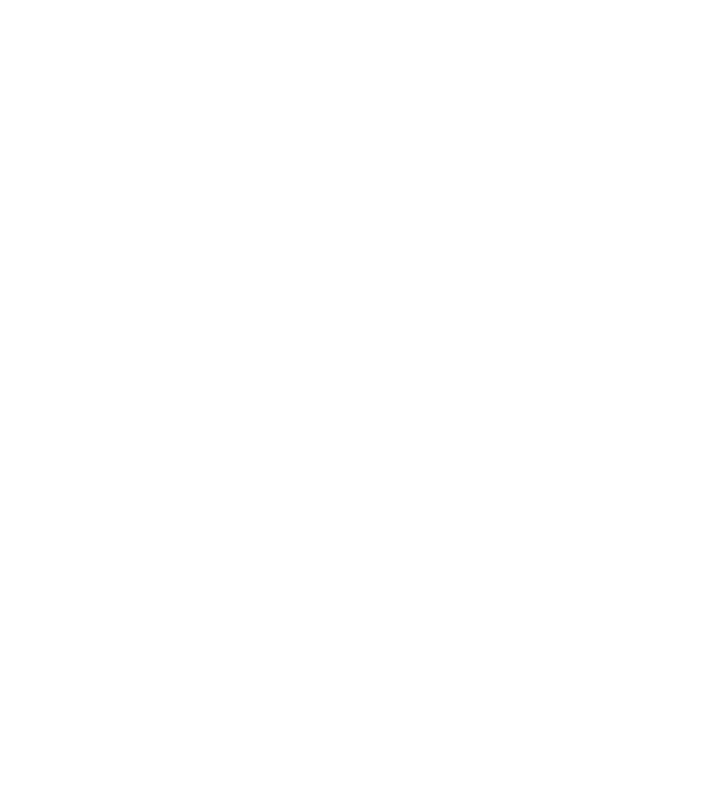
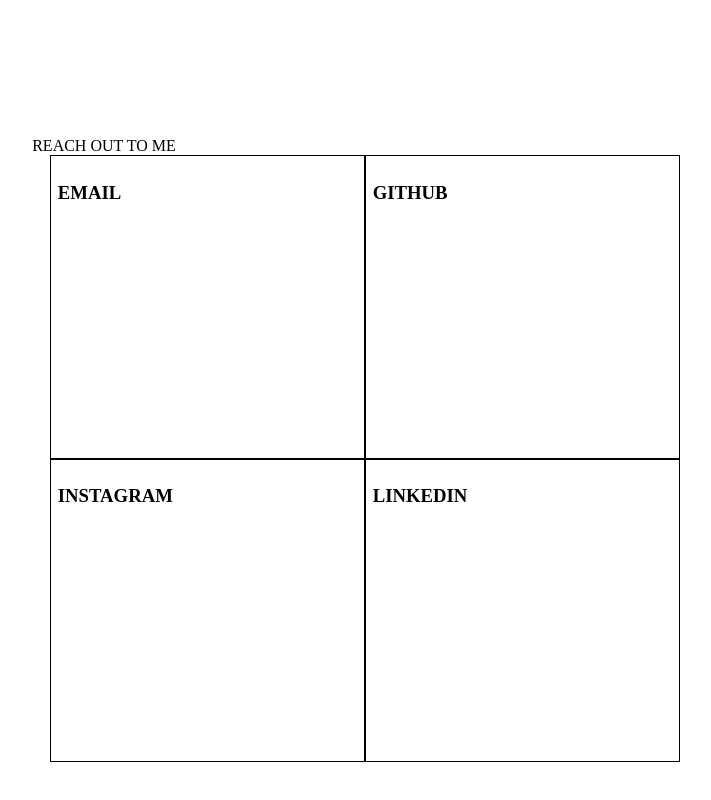
Before and after one commit to k3vnb/portfolio-prodbuild, a React app: page /#/ in a window 1280 px wide. Shown: the part 2914-3714 px from the top of the page, without its empty margins (283-994 px from the left). Built offline with nearby package versions, Linux system fonts and the light colour scheme.

Commit message:
add wireframe section for contact section

```diff
--- a/src/components/Contact.jsx
+++ b/src/components/Contact.jsx
@@ -10,14 +10,32 @@
           }
           .contact-page-inner {
             width: 100%;
-            height: 100%;
+            height: 60%;
+            display: flex;
+            flex-wrap: wrap;
+            justify-content: center;
+            align-items: center;
+          }
+          .contact-box {
+            width: 45%;
+            height: 50%;
+            border: 1px solid black;
+            padding: 1%;
           }
           `}</style>
+        <div>REACH OUT TO ME</div>
       <div className="contact-page-inner">
-        <div className="contact-line">
-          <div className="contact-line-left">
-
-          </div>
+        <div className="contact-box contact-top-left">
+          <h3>EMAIL</h3>
+        </div>
+        <div className="contact-box contact-top-right">
+          <h3>GITHUB</h3>
+        </div>
+        <div className="contact-box contact-bottom-left">
+          <h3>INSTAGRAM</h3>
+        </div>
+        <div className="contact-box contact-bottom-right">
+          <h3>LINKEDIN</h3>
         </div>
       </div>
     </div>
--- a/src/components/GalleryList.jsx
+++ b/src/components/GalleryList.jsx
@@ -34,7 +34,7 @@
   constructor(props){
     super(props);
     this.state = {
-
+      selectedGalleryItem: '1'
     };
 
     this.handleGallerySelection = this.handleGallerySelection.bind(this);
@@ -43,6 +43,7 @@
 
   handleGallerySelection() {
     console.log('gallery item seleced');
+    console.log(this)
   }
   render(){
 
--- a/src/components/Nav.jsx
+++ b/src/components/Nav.jsx
@@ -17,14 +17,10 @@
   }
 
   makeOpaque() {
-    console.log('makeOpaque');
     if (document.documentElement.scrollTop > 400) {
-      console.log('yep');
       this.setState({navOpacityFull: true});
-      console.log(this.state);
     } else {
       this.setState({navOpacityFull: false});
-      console.log(this.state);
     }
   }
   render(){
```
